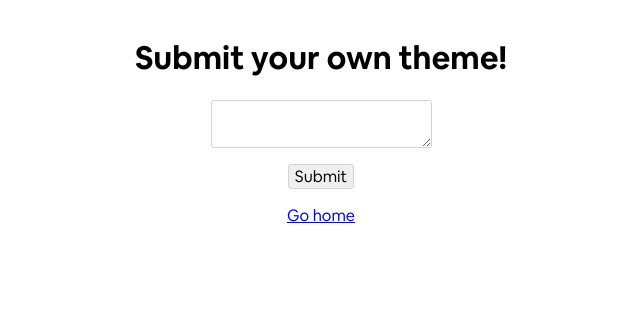
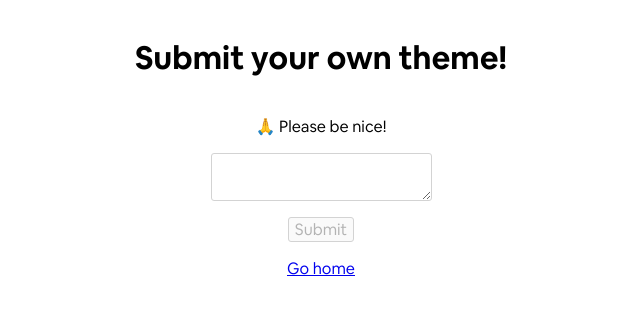
Before and after one commit to thiskevinwang/whats-my-zoom-theme, a Next.js app: page /submit in a window 1280 px wide. Shown: the top 314 px of the page, without its empty margins (319-959 px from the left). Built offline with nearby package versions, Linux system fonts and the light colour scheme.

Commit message:
be nice message

```diff
--- a/pages/submit.js
+++ b/pages/submit.js
@@ -48,10 +48,11 @@ const Errthang = styled.div`
 `;
 
 export default function Submit() {
-  const [text, setText] = useState();
+  const [text, setText] = useState("");
   const [validationError, setValidationError] = useState();
   const [success, setSuccess] = useState();
   const [isFetching, setIsFetching] = useState(false);
+
   const handleChange = (e) => {
     const value = e.target.value;
     const regex = RegExp(/^([a-zA-Z0-9_\-'"., ])*$/g);
@@ -64,6 +65,7 @@ export default function Submit() {
     }
     setText(value.trimStart());
   };
+
   const handleSubmit = async () => {
     setIsFetching(true);
     try {
@@ -82,6 +84,7 @@ export default function Submit() {
     <Errthang>
       <h1>Submit your own theme!</h1>
 
+      <p>🙏 Please be nice!</p>
       {success ? (
         <>
           <h2>Thanks!</h2>
@@ -91,7 +94,7 @@ export default function Submit() {
           <textarea id="input" value={text} onChange={handleChange} />
           <label htmlFor="input">{validationError}</label>
           <button
-            disabled={!!validationError || isFetching}
+            disabled={!!validationError || isFetching || text.length < 3}
             onClick={handleSubmit}
           >
             {isFetching ? "..." : "Submit"}
```
Also changed, not shown: pages/index.js (+6 -3 lines).
